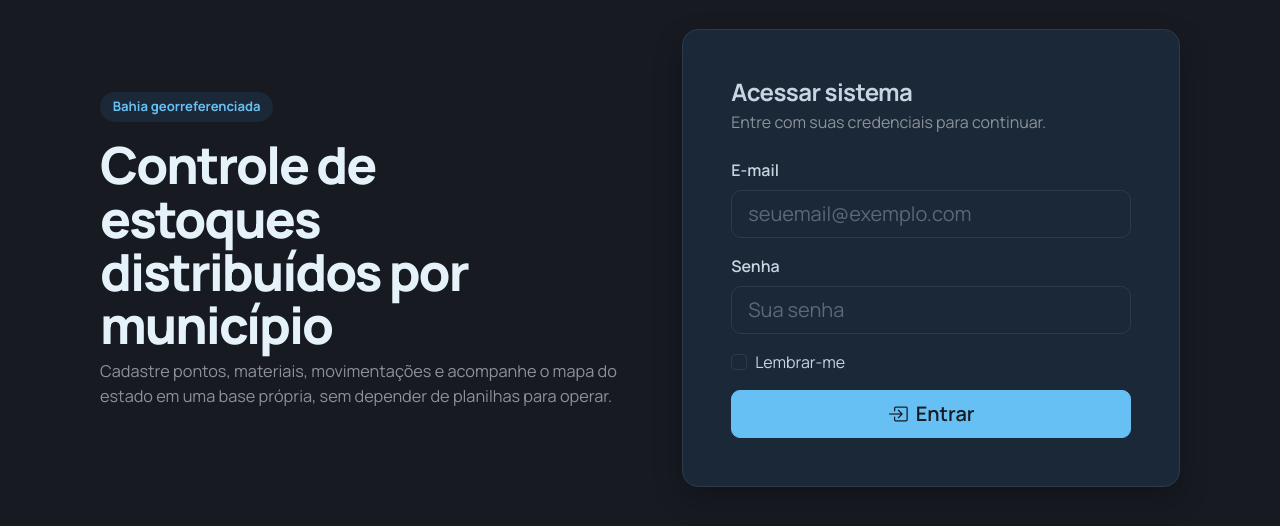
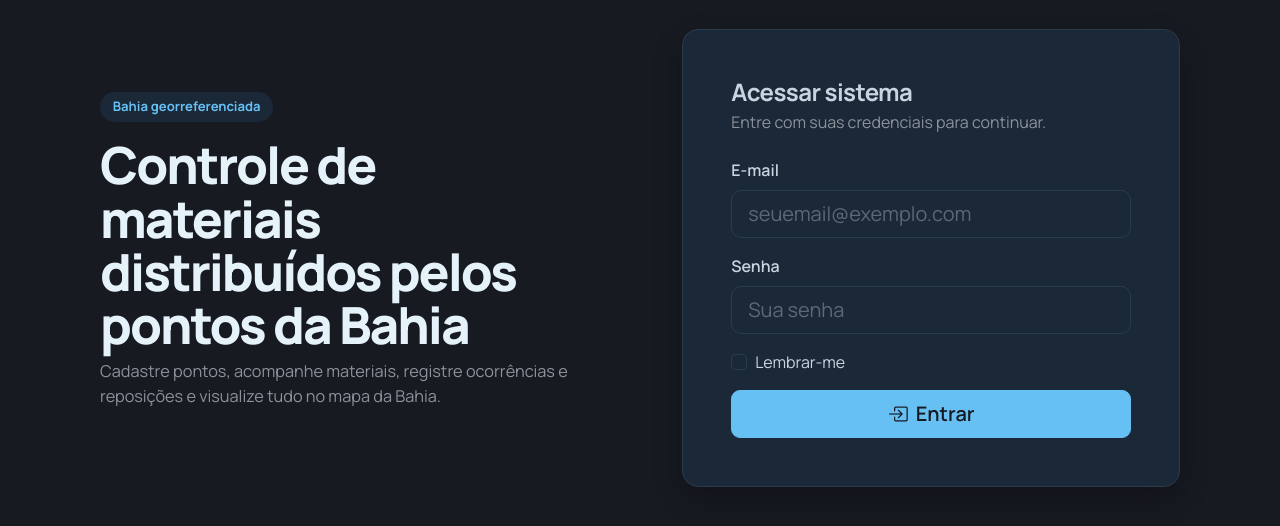
Before and after one commit to devcleristonjr/controle, a Flask app: page /login in a window 1280 px wide. Shown: the part 142-668 px from the top of the page. Run offline with Flask 3, Linux system fonts and the light colour scheme; parts of the project's set-up code (start-up, migrations or seed data) failed here and were passed over; some libraries are stand-ins or nearby versions.

Commit message:
Refina linguagem orientada aos pontos

```diff
--- a/app/templates/auth/login.html
+++ b/app/templates/auth/login.html
@@ -16,9 +16,9 @@
       <div class="login-panel">
         <div class="login-copy">
           <div class="eyebrow">Bahia georreferenciada</div>
-          <h1>Controle de estoques distribuídos por município</h1>
+          <h1>Controle de materiais distribuídos pelos pontos da Bahia</h1>
           <p>
-            Cadastre pontos, materiais, movimentações e acompanhe o mapa do estado em uma base própria, sem depender de planilhas para operar.
+            Cadastre pontos, acompanhe materiais, registre ocorrências e reposições e visualize tudo no mapa da Bahia.
           </p>
         </div>
         <div class="login-card card-soft">
```
